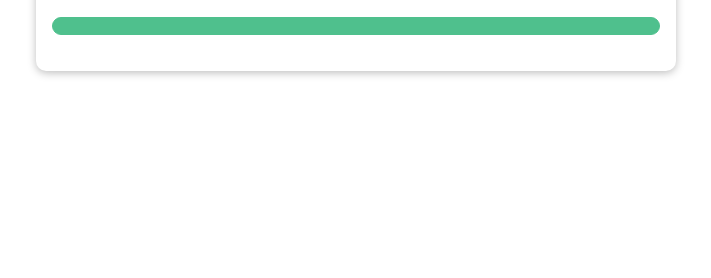
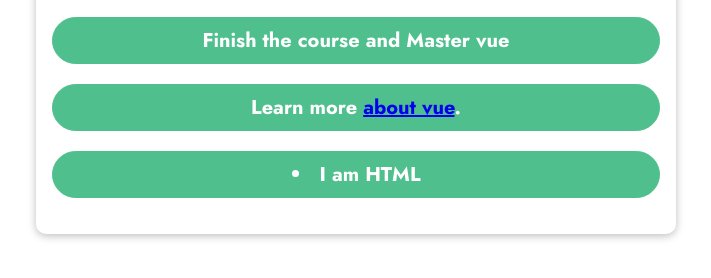
Before and after one commit to AnayDongre/goal-tracker-vue, a plain HTML site: page index.html in a window 1280 px wide. Shown: the part 286-564 px from the top of the page, without its empty margins (284-995 px from the left). Drawn offline with nearby package versions, Linux system fonts and the light colour scheme.

Commit message:
basics done

```diff
--- a/app.js
+++ b/app.js
@@ -1,9 +1,18 @@
 const app = Vue.createApp({
-    data() {
-        return {
-            courseGoal: "Finish the course and learn vue",
-        }
-    }
-})
+  data() {
+    return {
+      courseGoal1: "Finish the course and learn vue",
+      courseGoal2: "Finish the course and Master vue",
+      vueLink: "https://vuejs.org",
+      htmlContent: "<li>I am HTML</li>",
+    };
+  },
+  methods: {
+    outputGoal() {
+      const randomNumber = Math.random();
+      return randomNumber > 0.5 ? this.courseGoal1 : this.courseGoal2;
+    },
+  },
+});
 
-app.maount("#user-goal")
+app.mount("#user-goal");
--- a/index.html
+++ b/index.html
@@ -18,7 +18,9 @@
     </header>
     <section id="user-goal">
       <h2>My Course Goal</h2>
-      <p></p>
+      <p>{{ outputGoal() }}</p>
+      <p>Learn more <a v-bind:href="vueLink">about vue</a>.</p>
+      <p v-html="htmlContent"></p>
     </section>
   </body>
 </html>
```
Also changed, not shown: 1 other file.
